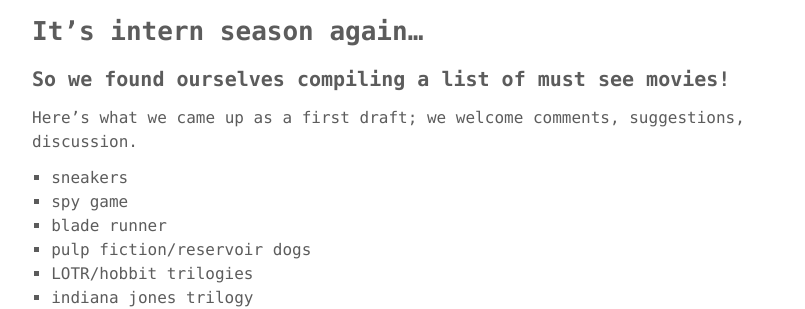
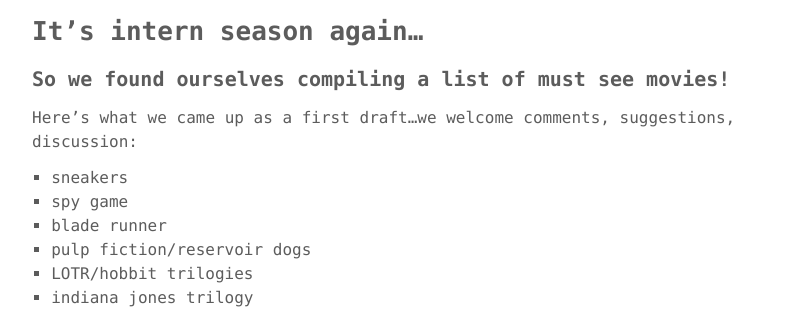
Before and after one commit to enkaskal/enkaskal.github.io, a Jekyll site: the page built from _posts/2016-06-08-must-see-movies-of-all-time.md, in a window 1280 px wide and 900 px high. Shown: the part 220-529 px from the top of the window, without its empty margins (232-1037 px from the left). Built offline with Jekyll 4.4.1, drawn with Linux system fonts in a browser that asks for light colours.

Commit message:
final? formatting! :)

```diff
--- a/_posts/2016-06-08-must-see-movies-of-all-time.md
+++ b/_posts/2016-06-08-must-see-movies-of-all-time.md
@@ -8,7 +8,7 @@ keywords: "mustsee movies Star Wars StarWars Film"
 
 #### So we found ourselves compiling a list of must see movies!
 
-Here’s what we came up as a first draft; we welcome comments, suggestions, discussion.
+Here’s what we came up as a first draft...we welcome comments, suggestions, discussion:
 
  * sneakers
  * spy game
```
